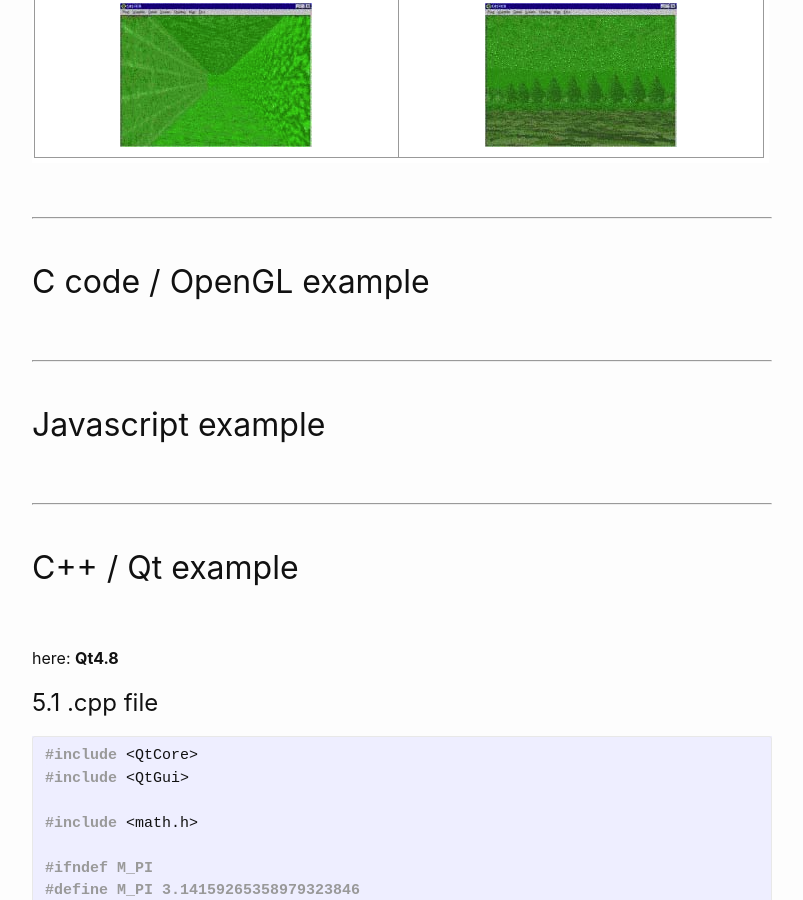
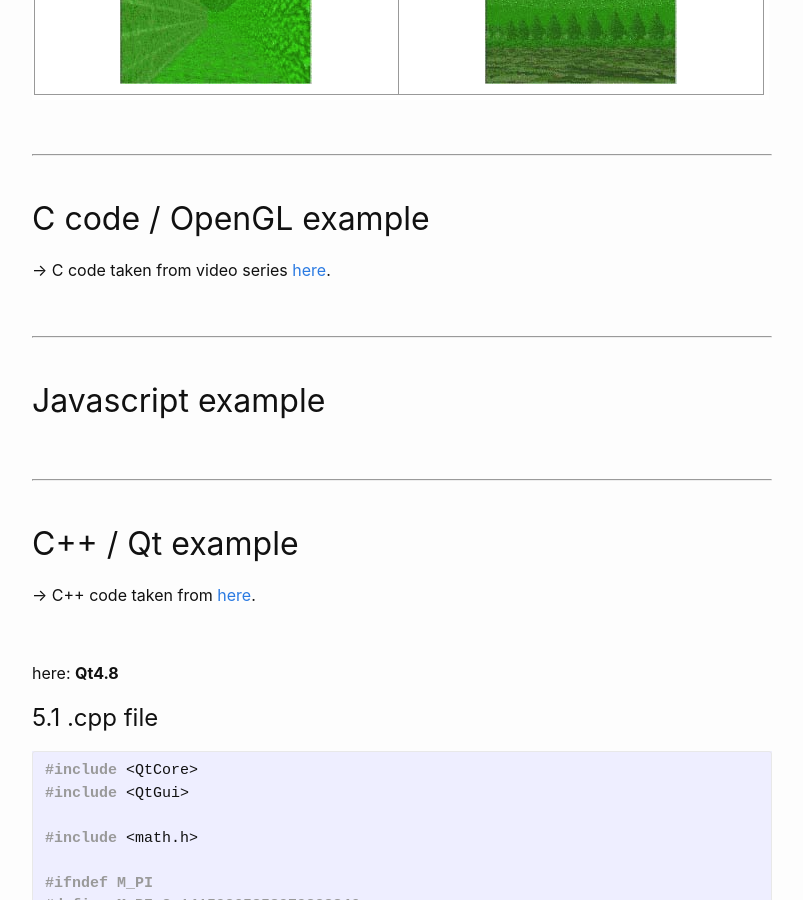
Before and after one commit to Hautaklyttn/progDocs, a Jekyll site: the page built from docs/articles/projects/raycasting.md, in a window 1280 px wide and 900 px high, scrolled down 25756 px. Shown: the whole window, without its empty margins (238-1041 px from the left). Built offline with Jekyll 4.4.1, drawn with Linux system fonts in a browser that asks for light colours; some of the changed text lies outside the part shown.

Commit message:
Raycasting additions

```diff
--- a/docs/articles/projects/raycasting.md
+++ b/docs/articles/projects/raycasting.md
@@ -44,9 +44,6 @@ layout: default
 &nbsp;
 
 &rarr; Content originally from [here](https://permadi.com/1996/05/ray-casting-tutorial-table-of-contents/).
-&rarr; C code taken from video series [here](https://www.youtube.com/watch?v=gYRrGTC7GtA&t=3s).
-
-&nbsp;
 
 # Basics
 
@@ -545,6 +542,8 @@ Normally, as the intensity of an object approaches zero, the object will appear
 
 # C code / OpenGL example
 
+&rarr; C code taken from video series [here](https://www.youtube.com/watch?v=gYRrGTC7GtA&t=3s).
+
 &nbsp;
 
 ---
@@ -560,6 +559,8 @@ Normally, as the intensity of an object approaches zero, the object will appear
 &nbsp;
 
 # C++ / Qt example
+
+&rarr; C++ code taken from [here](https://doc.qt.io/archives/qt-4.8/qt-demos-embedded-raycasting-example.html).
 
 &nbsp;
 
```
